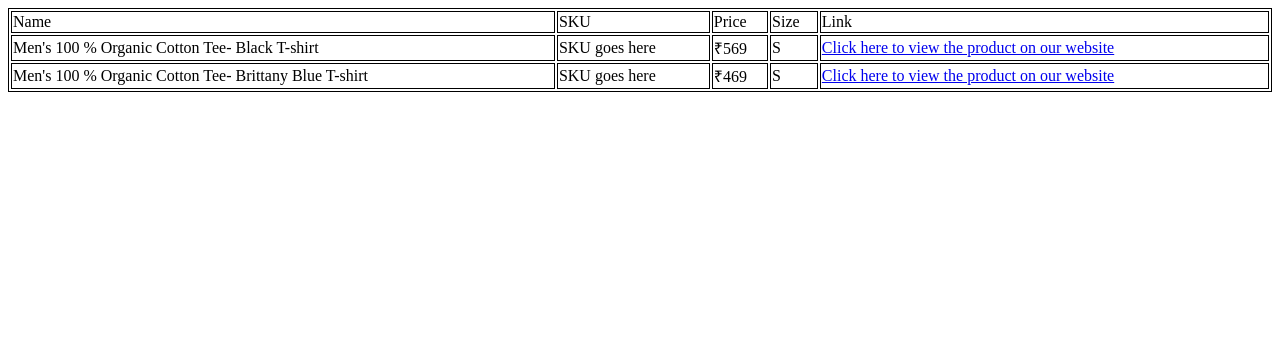
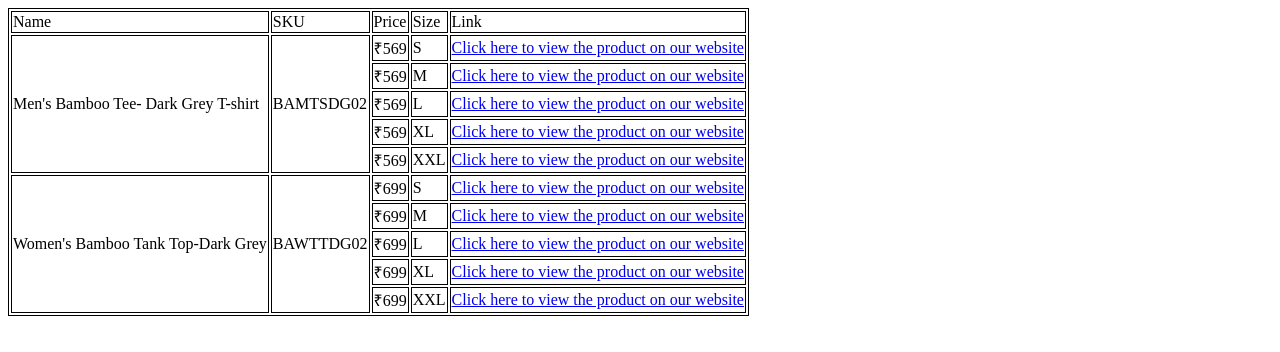
Before and after one commit to Brauxel/woodwose-connector-frontend, a React (Create React App) app: page /woocommerce-inventory in a window 1280 px wide. Shown: the top 352 px of the page. Built offline with nearby package versions, Linux system fonts and the light colour scheme.

Commit message:
[Aakash Bhatia]-[Setup WooCommerce Inventory page]-[types updated]

```diff
--- a/package.json
+++ b/package.json
@@ -26,6 +26,7 @@
     "start": "react-scripts start",
     "build": "react-scripts build",
     "test": "react-scripts test",
+    "test:nowatch": "react-scripts test --watchAll=false",
     "eject": "react-scripts eject",
     "cypress:open": "cypress open"
   },
--- a/src/components/pages/WooCommerceInventory/index.tsx
+++ b/src/components/pages/WooCommerceInventory/index.tsx
@@ -16,10 +16,10 @@ export const WooCommerceInventory = () => {
         </TableRow>
 
         <TableRow>
-          <TableColumn>
-            Men&apos;s 100 % Organic Cotton Tee- Black T-shirt
+          <TableColumn rowSpan={5}>
+            Men&apos;s Bamboo Tee- Dark Grey T-shirt
           </TableColumn>
-          <TableColumn>SKU goes here</TableColumn>
+          <TableColumn rowSpan={5}>BAMTSDG02</TableColumn>
           <TableColumn>₹569</TableColumn>
           <TableColumn>S</TableColumn>
           <TableColumn>
@@ -34,15 +34,127 @@ export const WooCommerceInventory = () => {
         </TableRow>
 
         <TableRow>
+          <TableColumn>₹569</TableColumn>
+          <TableColumn>M</TableColumn>
           <TableColumn>
-            Men&apos;s 100 % Organic Cotton Tee- Brittany Blue T-shirt
+            <a
+              href="https://woodwose.in/product/mens-100-organic-cotton-black-t-shirt/"
+              target="_blank"
+              rel="noreferrer"
+            >
+              Click here to view the product on our website
+            </a>
           </TableColumn>
-          <TableColumn>SKU goes here</TableColumn>
-          <TableColumn>₹469</TableColumn>
+        </TableRow>
+
+        <TableRow>
+          <TableColumn>₹569</TableColumn>
+          <TableColumn>L</TableColumn>
+          <TableColumn>
+            <a
+              href="https://woodwose.in/product/mens-100-organic-cotton-black-t-shirt/"
+              target="_blank"
+              rel="noreferrer"
+            >
+              Click here to view the product on our website
+            </a>
+          </TableColumn>
+        </TableRow>
+
+        <TableRow>
+          <TableColumn>₹569</TableColumn>
+          <TableColumn>XL</TableColumn>
+          <TableColumn>
+            <a
+              href="https://woodwose.in/product/mens-100-organic-cotton-black-t-shirt/"
+              target="_blank"
+              rel="noreferrer"
+            >
+              Click here to view the product on our website
+            </a>
+          </TableColumn>
+        </TableRow>
+
+        <TableRow>
+          <TableColumn>₹569</TableColumn>
+          <TableColumn>XXL</TableColumn>
+          <TableColumn>
+            <a
+              href="https://woodwose.in/product/mens-100-organic-cotton-black-t-shirt/"
+              target="_blank"
+              rel="noreferrer"
+            >
+              Click here to view the product on our website
+            </a>
+          </TableColumn>
+        </TableRow>
+
+        <TableRow>
+          <TableColumn rowSpan={5}>
+            Women&apos;s Bamboo Tank Top-Dark Grey
+          </TableColumn>
+          <TableColumn rowSpan={5}>BAWTTDG02</TableColumn>
+          <TableColumn>₹699</TableColumn>
           <TableColumn>S</TableColumn>
           <TableColumn>
             <a
-              href="https://woodwose.in/product/100-organic-cotton-mens-brittany-blue-t-shirt/"
+              href="https://woodwose.in/product/womens-dark-grey-tank-top/"
+              target="_blank"
+              rel="noreferrer"
+            >
+              Click here to view the product on our website
+            </a>
+          </TableColumn>
+        </TableRow>
+
+        <TableRow>
+          <TableColumn>₹699</TableColumn>
+          <TableColumn>M</TableColumn>
+          <TableColumn>
+            <a
+              href="https://woodwose.in/product/womens-dark-grey-tank-top/"
+              target="_blank"
+              rel="noreferrer"
+            >
+              Click here to view the product on our website
+            </a>
+          </TableColumn>
+        </TableRow>
+
+        <TableRow>
+          <TableColumn>₹699</TableColumn>
+          <TableColumn>L</TableColumn>
+          <TableColumn>
+            <a
+              href="https://woodwose.in/product/womens-dark-grey-tank-top/"
+              target="_blank"
+              rel="noreferrer"
+            >
+              Click here to view the product on our website
+            </a>
+          </TableColumn>
+        </TableRow>
+
+        <TableRow>
+          <TableColumn>₹699</TableColumn>
+          <TableColumn>XL</TableColumn>
+          <TableColumn>
+            <a
+              href="https://woodwose.in/product/womens-dark-grey-tank-top/"
+              target="_blank"
+              rel="noreferrer"
+            >
+              Click here to view the product on our website
+            </a>
+          </TableColumn>
+        </TableRow>
+
+        <TableRow>
+          <TableColumn>₹699</TableColumn>
+          <TableColumn>XXL</TableColumn>
+          <TableColumn>
+            <a
+              href="https://woodwose.in/product/womens-dark-grey-tank-top/"
               target="_blank"
               rel="noreferrer"
             >
--- a/src/components/shared/atoms/TableColumn/index.tsx
+++ b/src/components/shared/atoms/TableColumn/index.tsx
@@ -1,4 +1,4 @@
-import React from 'react'
+import React, { TdHTMLAttributes } from 'react'
 import styled from 'styled-components'
 
 interface TableColumnComponentProps {
@@ -7,7 +7,7 @@ interface TableColumnComponentProps {
   borderColor?: string
 }
 
-interface TableRowColumnProps {
+interface TableColumnProps extends TdHTMLAttributes<HTMLElement> {
   children: React.ReactNode
   styles?: TableColumnComponentProps
 }
@@ -18,7 +18,12 @@ const TableColumnComponent = styled.td<TableColumnComponentProps>`
   border-color: ${({ borderColor }) => borderColor || 'black'};
 `
 
-export const TableColumn: React.FC<TableRowColumnProps> = ({
+export const TableColumn: React.FC<TableColumnProps> = ({
   children,
   styles,
-}) => <TableColumnComponent {...styles}>{children}</TableColumnComponent>
+  ...props
+}) => (
+  <TableColumnComponent {...props} {...styles}>
+    {children}
+  </TableColumnComponent>
+)
--- a/src/components/shared/atoms/TableHead/index.tsx
+++ b/src/components/shared/atoms/TableHead/index.tsx
@@ -1,4 +1,4 @@
-import React from 'react'
+import React, { ThHTMLAttributes } from 'react'
 import styled from 'styled-components'
 
 interface TableHeadComponentProps {
@@ -7,7 +7,7 @@ interface TableHeadComponentProps {
   borderColor?: string
 }
 
-interface TableHeadProps {
+interface TableHeadProps extends ThHTMLAttributes<HTMLElement> {
   children: React.ReactNode
   styles?: TableHeadComponentProps
 }
--- a/src/components/shared/elements/Table/index.tsx
+++ b/src/components/shared/elements/Table/index.tsx
@@ -1,15 +1,14 @@
-import React from 'react'
+import React, { TableHTMLAttributes } from 'react'
 import styled from 'styled-components'
 
 interface TableComponentProps {
   borderWidth?: string
   borderStyle?: string
   borderColor?: string
-  width?: string
   textAlign?: string
 }
 
-interface TableProps {
+interface TableProps extends TableHTMLAttributes<HTMLElement> {
   children: React.ReactNode
   styles?: TableComponentProps
 }
@@ -18,12 +17,11 @@ const TableComponent = styled.table<TableComponentProps>`
   border-width: ${({ borderWidth }) => borderWidth || '1px'};
   border-style: ${({ borderStyle }) => borderStyle || 'solid'};
   border-color: ${({ borderColor }) => borderColor || 'black'};
-  width: ${({ width }) => width || '100%'};
   text-align: ${({ textAlign }) => textAlign || 'left'};
 `
 
-export const Table: React.FC<TableProps> = ({ children, styles }) => (
-  <TableComponent data-testid="table-component" {...styles}>
+export const Table: React.FC<TableProps> = ({ children, styles, ...props }) => (
+  <TableComponent data-testid="table-component" {...props} {...styles}>
     {children}
   </TableComponent>
 )
```
Also changed, not shown: src/components/shared/organisms/TableHolder/index.tsx (added, +18 -0 lines), 2 other files (tests, documents, lock files or other folders).
